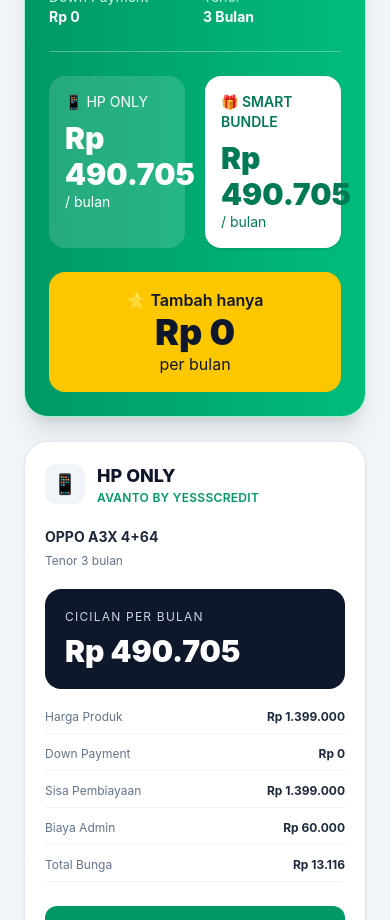
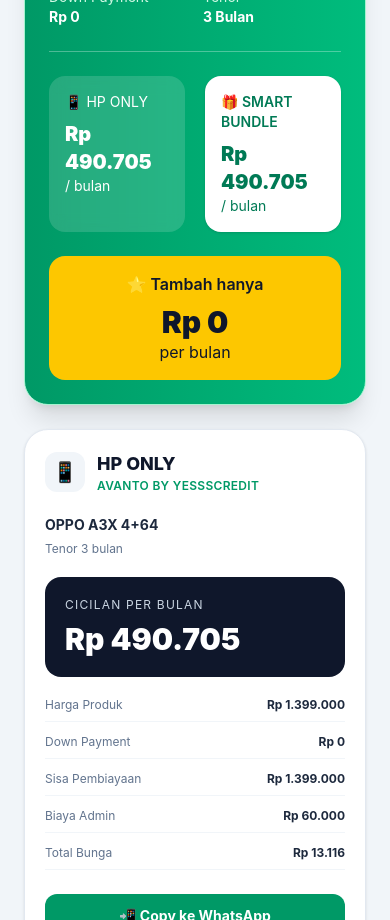
Before and after one commit to ignasiuswilliam18/Simulasi-Cicilan-Avanto, a React (Vite) app: page / in a window 390 px wide. Shown: the part 2240-3160 px from the top of the page. Built offline with nearby package versions, Linux system fonts and the light colour scheme.

Commit message:
Fix: Responsive font sizes for mobile cards and correct JSX tags

```diff
--- a/src/components/result/SummaryCard.tsx
+++ b/src/components/result/SummaryCard.tsx
@@ -59,7 +59,7 @@
 
         <div className="rounded-2xl bg-white/15 p-4 backdrop-blur">
           <p className="text-sm">📱 HP ONLY</p>
-          <h3 className="mt-2 text-3xl font-black">
+          <h3 className="mt-2 text-xl sm:text-3xl font-black">
             {rupiah(hpOnly)}
           </h3>
           <p className="text-sm">/ bulan</p>
@@ -70,7 +70,7 @@
             🎁 SMART BUNDLE
           </p>
 
-          <h3 className="mt-2 text-3xl font-black">
+          <h3 className="mt-2 text-xl sm:text-3xl font-black">
             {rupiah(smartBundle)}
           </h3>
 
@@ -87,7 +87,7 @@
           ⭐ Tambah hanya
         </p>
 
-        <h2 className="text-4xl font-black">
+        <h2 className="mt-2 text-3xl sm:text-4xl font-black">
           {rupiah(difference)}
         </h2>
 
```
